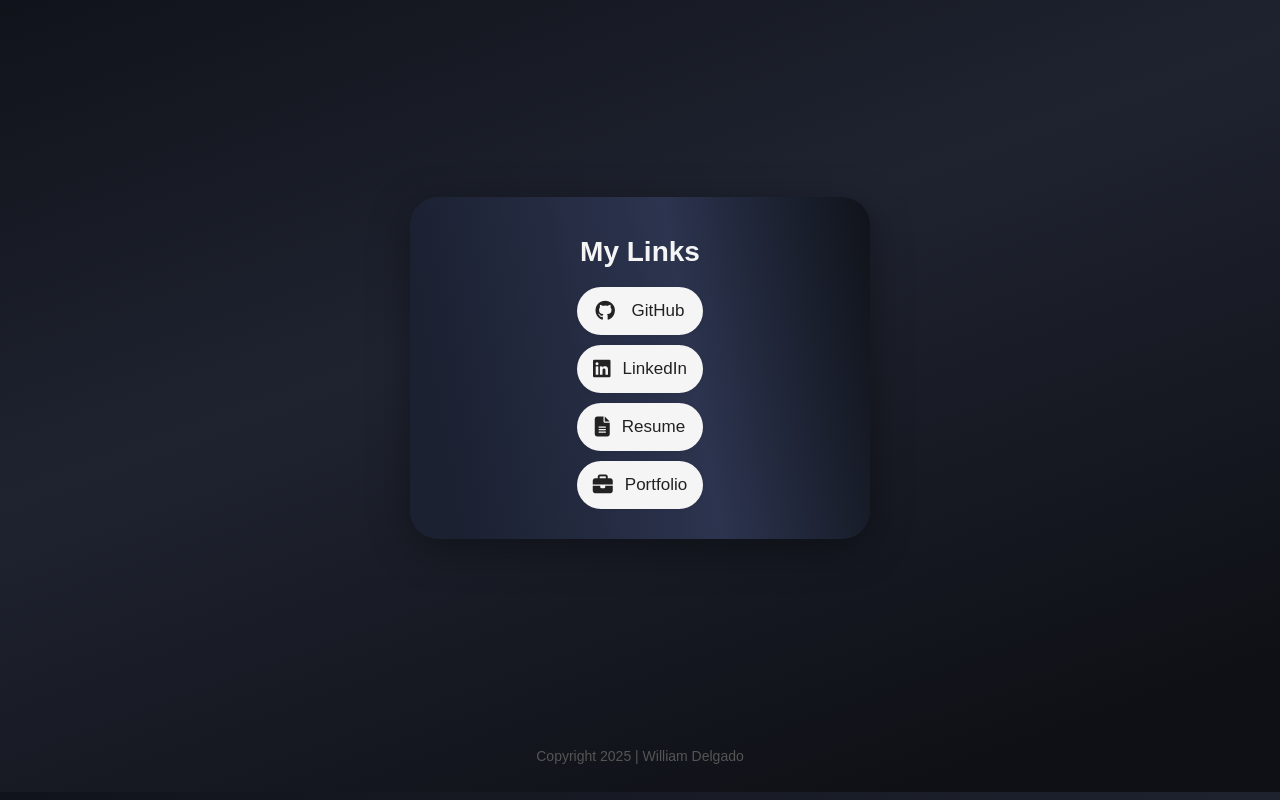
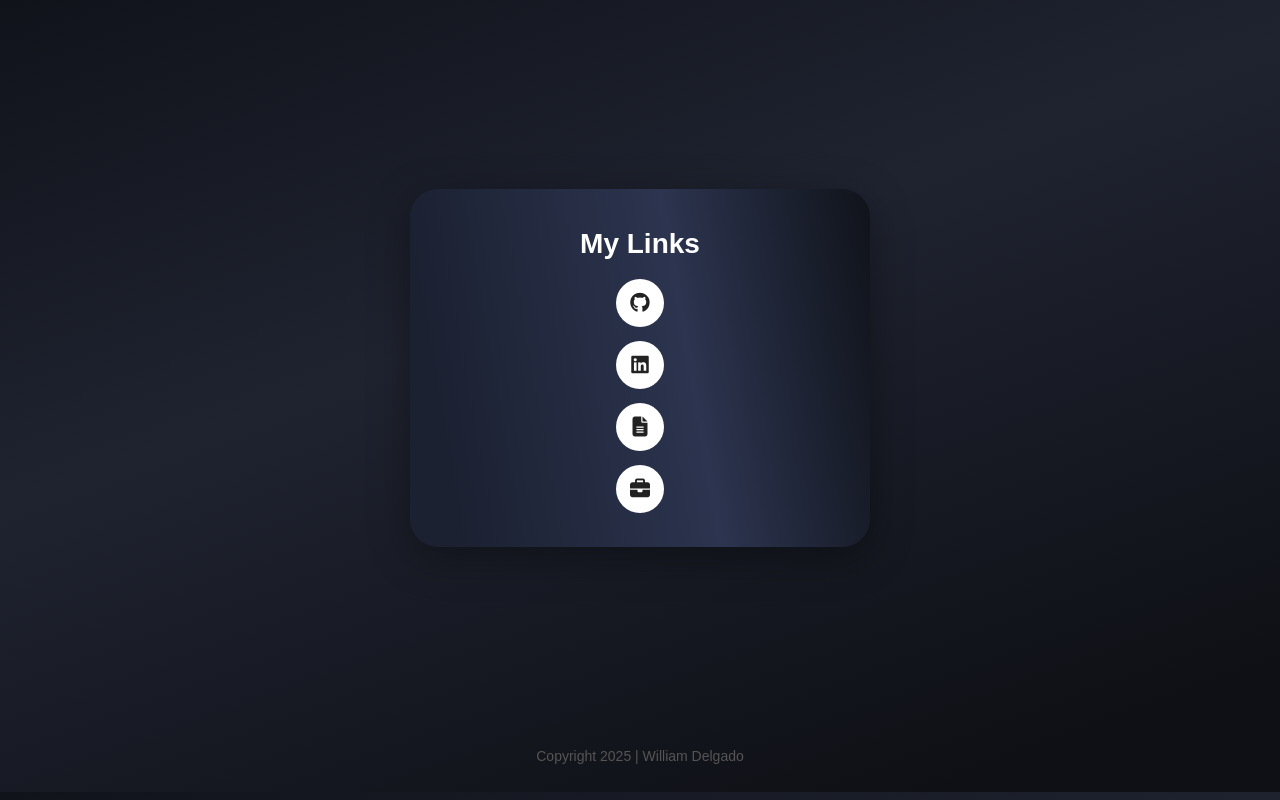
Before and after one commit to will4DF/links, a plain HTML site: page index.html in a window 1280 px wide. Drawn offline with Linux system fonts and the light colour scheme.

Commit message:
Finished

```diff
--- a/index.html
+++ b/index.html
@@ -16,21 +16,26 @@
         <div class="container">
             <h1 class="title">My Links</h1>
 
-            <a href="https://github.com/will4df" class="link-btn">
-                <i class="fa-brands fa-github"></i> GitHub
-            </a>
+            <a href="https://github.com/will4df" class="pill-btn">
+    <i class="fa-brands fa-github"></i>
+    <span>GitHub</span>
+</a>
 
-            <a href="https://www.linkedin.com/in/william-z5/" class="link-btn">
-                <i class="fa-brands fa-linkedin"></i> LinkedIn
-            </a>
+<a href="https://www.linkedin.com/in/william-z5/" class="pill-btn">
+    <i class="fa-brands fa-linkedin"></i>
+    <span>LinkedIn</span>
+</a>
 
-            <a href="Resume.pdf" class="link-btn" target="_blank">
-                <i class="fa-solid fa-file-lines"></i> Resume
-            </a>
+<a href="Resume.pdf" class="pill-btn" target="_blank">
+    <i class="fa-solid fa-file-lines"></i>
+    <span>Resume</span>
+</a>
 
-            <a href="https://will4df.com" class="link-btn" target="_blank">
-                <i class="fa-solid fa-briefcase"></i> Portfolio
-            </a>
+<a href="https://will4df.com" class="pill-btn" target="_blank">
+    <i class="fa-solid fa-briefcase"></i>
+    <span>Portfolio</span>
+</a>
+
 
         </div>
     </main>
--- a/style.css
+++ b/style.css
@@ -26,44 +26,75 @@ main {
 
 .title {
   text-align: center;
-  color: #f5f5f5;
+  color: #ffffff;
   font-size: 28px;
 }
 
-.link-btn {
+.pill-btn {
+  position: relative;
   display: flex;
   align-items: center;
-  justify-content: center;
-  gap: 12px;
+  justify-content: flex-start; /* important */
 
-  width: 100%;
-  max-width: 90px;          /* LIMIT width */
-  margin: 10px auto;          /* CENTER them horizontally */
+  width: 48px;
+  height: 48px;
+  padding-left: 0; /* default, icon centered visually */
+  background: #ffffff;
+  border-radius: 50px;
+  color: #222;
+  text-decoration: none;
+  overflow: hidden;
 
-  padding: 14px 18px;
-
-  background: #f5f5f5;
-  border-radius: 28px;
-  text-decoration: none;
-  color: #222;
-  font-weight: 500;
-  font-size: 17px;
-
-  transition: all 0.2s ease-in-out;
-  box-shadow: 0 1px 4px rgba(0,0,0,0.05);
   cursor: pointer;
+  transition:
+    width 0.30s ease-out,
+    padding-left 0.30s ease-out,
+    box-shadow 0.38s ease-out,
+    background 0.38s ease-out,
+    color 0.38s ease-out;
+  margin: 14px auto;
 }
 
-.link-btn i {
+/* Icon stays centered as a circle */
+.pill-btn i {
   font-size: 20px;
-  width: 24px; /* locks icon alignment */
-  transition: transform 0.2s ease;;
+  position: absolute;
+  color: #222;
+  left: 50%;
+  transform: translateX(-50%);
+  transition: left 0.25s ease, transform 0.25s ease;
 }
 
-.link-btn:hover {
-  background: #384152;
-  transform: translateY(-2px);
-  color: #f5f5f5;
+/* Label (hidden by default) */
+.pill-btn span {
+  opacity: 0;
+  margin-left: 60px;  /* this positions text AFTER icon */
+  white-space: nowrap;
+  transform: translateX(10px);
+  transition: opacity 0.25s ease, transform 0.25s ease;
+}
+
+/* Hover expands right only */
+.pill-btn:hover {
+  width: 155px;
+  padding-left: 18px; /* creates space for icon + text */
+  box-shadow: 0 0 20px rgba(77, 80, 107, 0.45);
+  background: #3e3e56;
+  color: white;
+}
+
+/* Icon slides slightly left inside the pill */
+.pill-btn:hover i {
+  left: 42px;
+  transform: translateX(0);
+  color: white;
+}
+
+/* Text fades in cleanly */
+.pill-btn:hover span {
+  opacity: 1;
+  transform: translateX(0);
+  transition-delay: 0.07s;
 }
 
 .footer {
```
